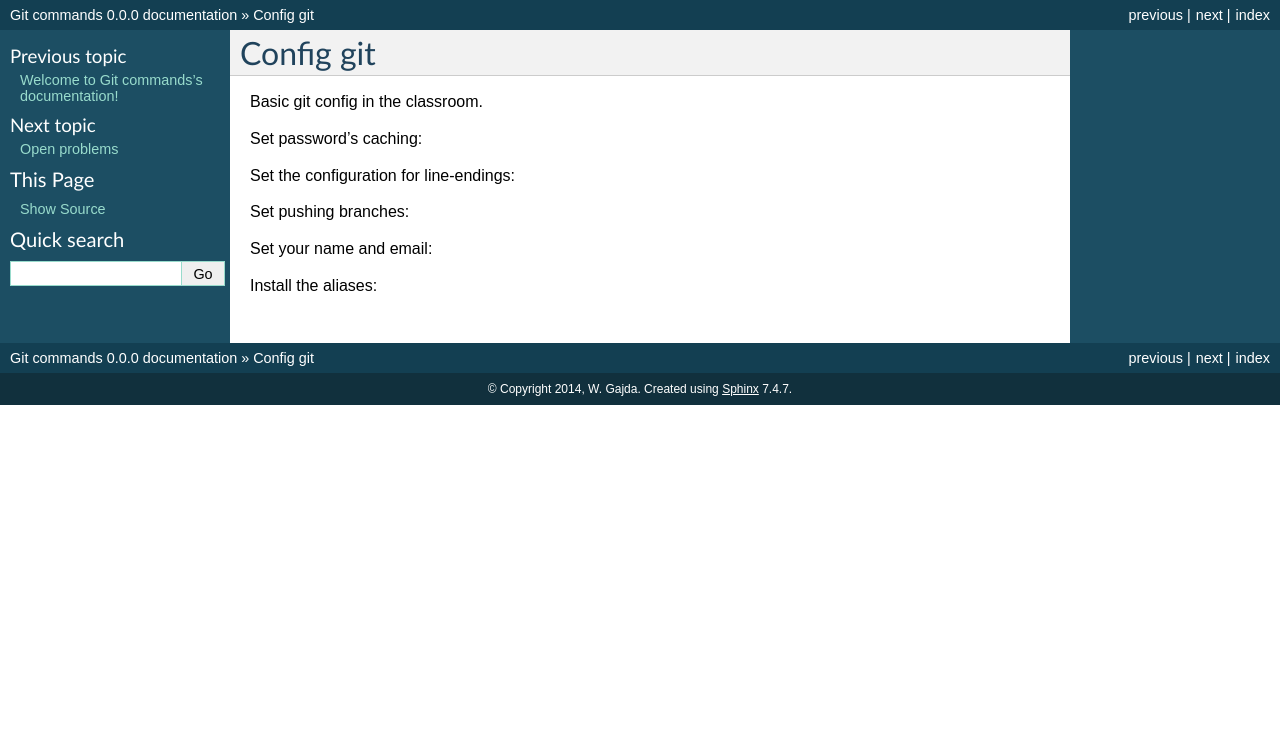
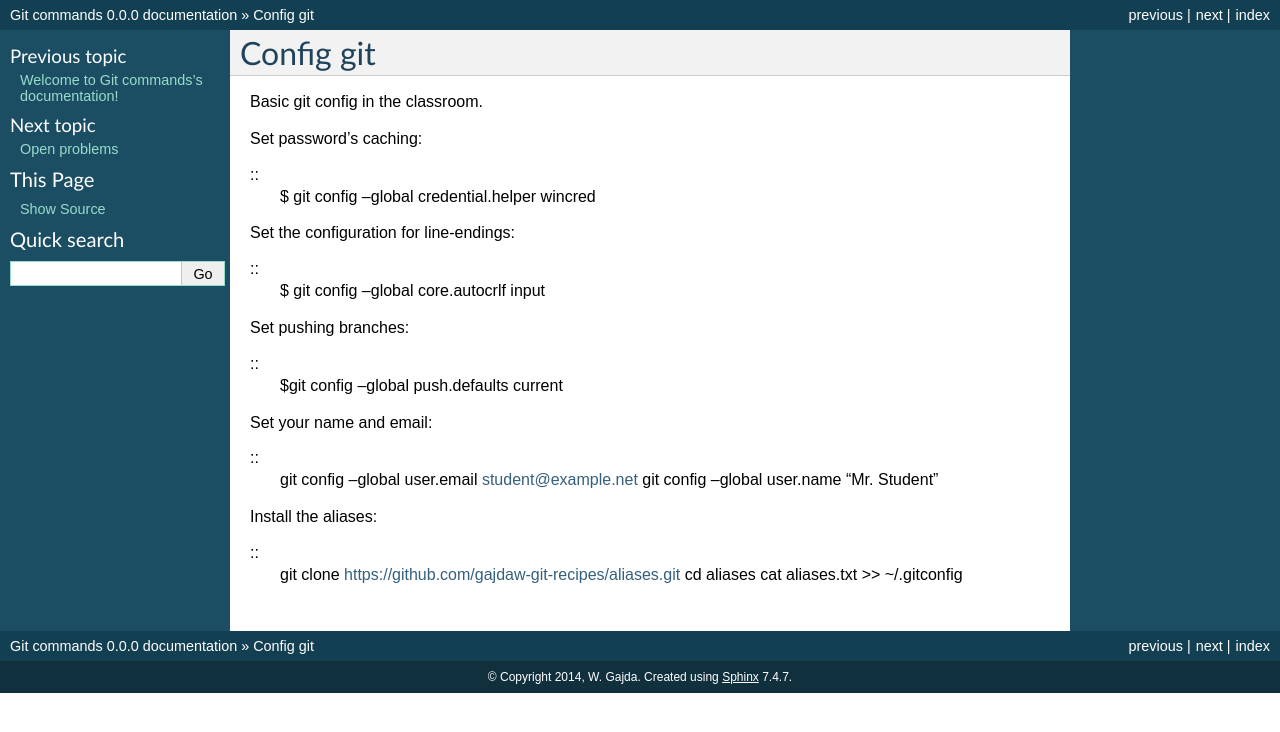
Before and after one commit to gajdaw-git-recipes/git-commands, a Sphinx documentation site: the page built from source/config-git.rst, in a window 1280 px wide. Shown: the top 732 px of the page. Built offline with Sphinx 7.4.7, drawn with Linux system fonts in a browser that asks for light colours.

Commit message:
fix format

```diff
--- a/source/config-git.rst
+++ b/source/config-git.rst
@@ -6,32 +6,32 @@ Basic git config in the classroom.
 
 Set password's caching:
 
-.. code-block::
+::
     $ git config --global credential.helper wincred
 
 
 Set the configuration for line-endings:
 
-.. code-block::
+::
     $ git config --global core.autocrlf input
 
 
 Set pushing branches:
 
-.. code-block::
+::
     $git config --global push.defaults current
 
 
 Set your name and email:
 
-.. code-block::
+::
     git config --global user.email student@example.net
     git config --global user.name "Mr. Student"
 
 
 Install the aliases:
 
-.. code-block::
+::
     git clone https://github.com/gajdaw-git-recipes/aliases.git
     cd aliases
     cat aliases.txt >> ~/.gitconfig
```
